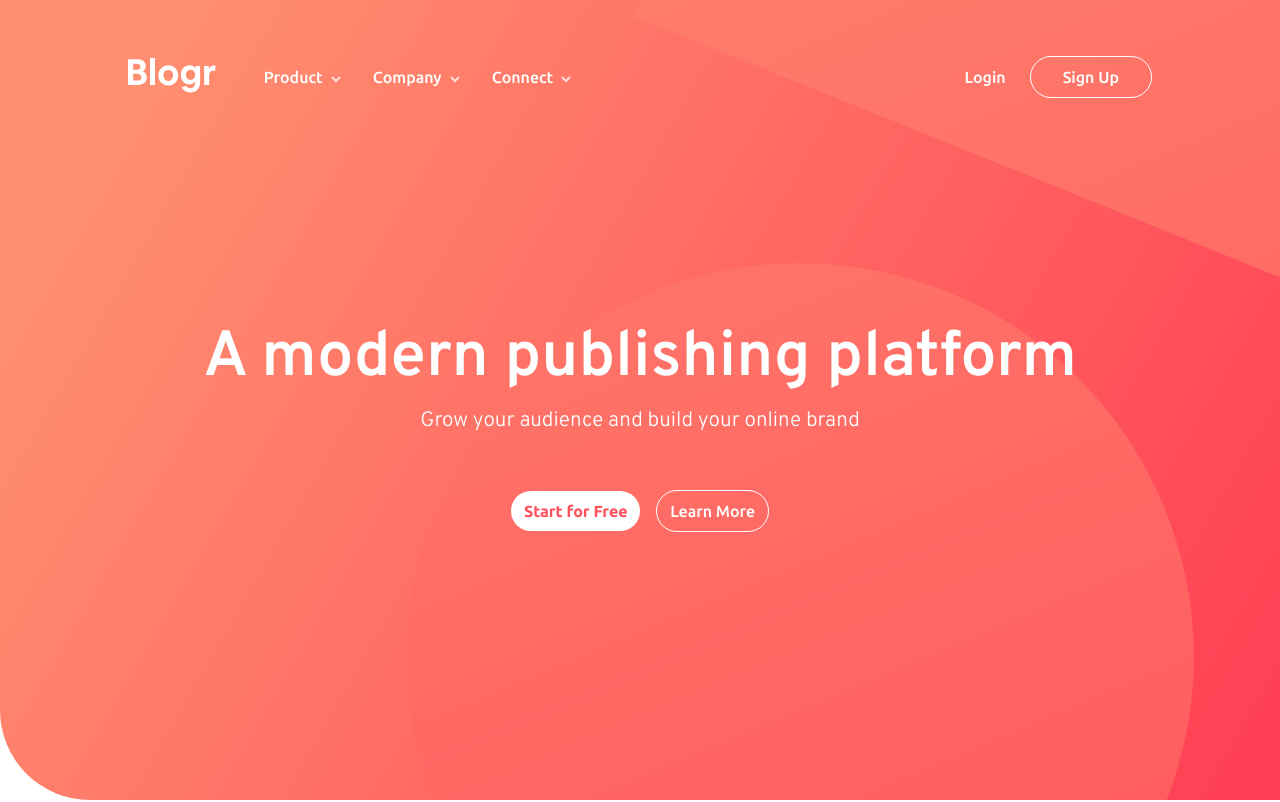
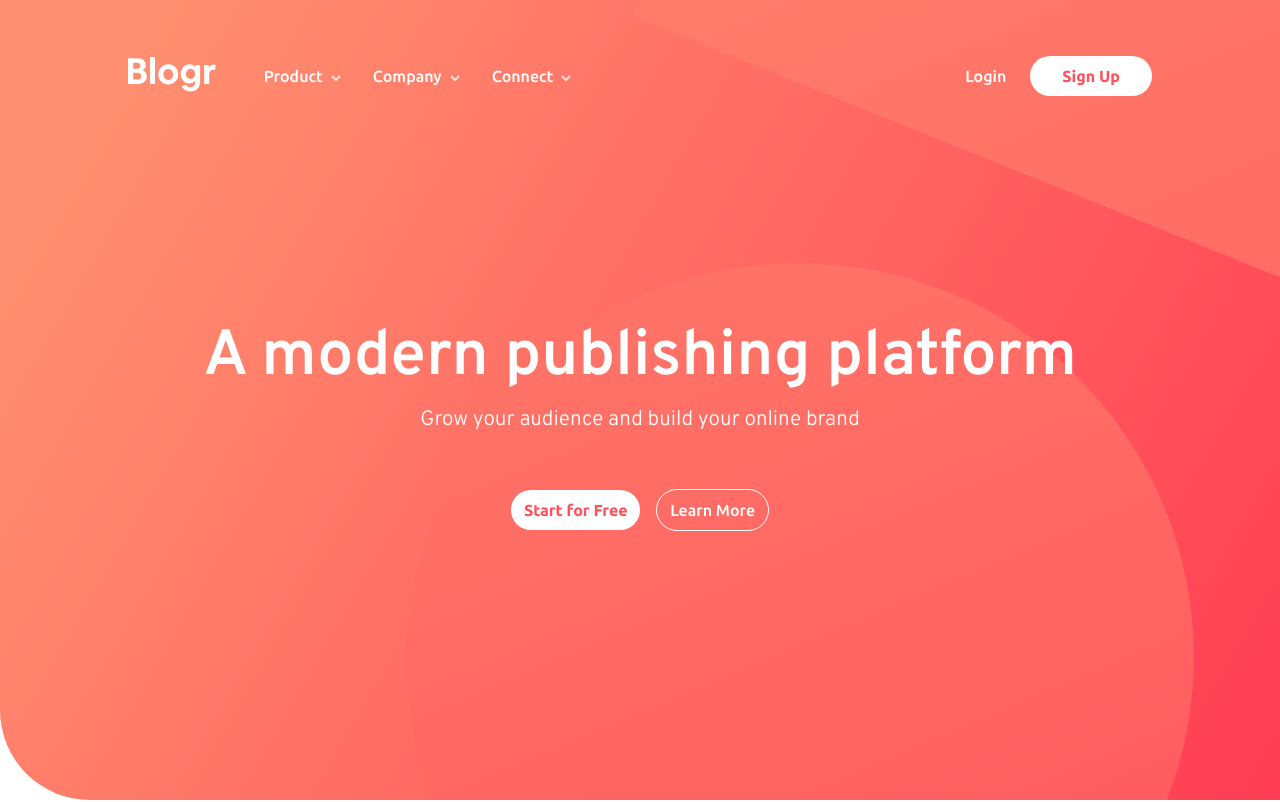
Before and after one commit to g-pg/frontendmentor-blogr-page, a Vue app: page / in a window 1280 px wide. Shown: the top 802 px of the page. Built offline with nearby package versions, Linux system fonts and the light colour scheme.

Commit message:
fixed btn style

```diff
--- a/src/components/Nav.vue
+++ b/src/components/Nav.vue
@@ -137,7 +137,7 @@ export default {
 					<a href="#">
 						<PrimaryBtn
 							content="Sign Up"
-							hollow
+							filled
 							padding
 							:red="isMobile ? true : false"
 						/>
```
